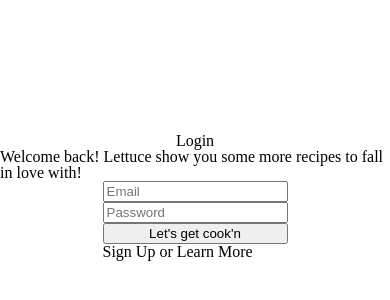
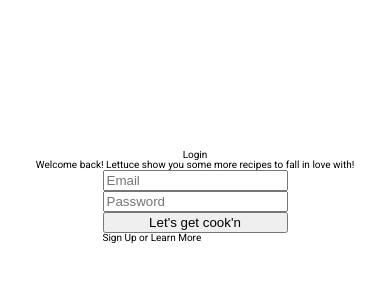
Before and after one commit to Reciplease-App/frontend, a React (Create React App) app: page /login in a window 390 px wide. Shown: the part 226-526 px from the top of the page. Built offline with nearby package versions, Linux system fonts and the light colour scheme.

Commit message:
brought in roboto font that goes with material ui and updated default font-size in order to effectively use responsive units for sizing

```diff
--- a/public/index.html
+++ b/public/index.html
@@ -15,6 +15,8 @@
       user's mobile device or desktop. See https://developers.google.com/web/fundamentals/web-app-manifest/
     -->
     <link rel="manifest" href="%PUBLIC_URL%/manifest.json" />
+    <link rel="stylesheet" href="https://fonts.googleapis.com/css?family=Roboto:300,400,500,700&display=swap" />
+
     <!--
       Notice the use of %PUBLIC_URL% in the tags above.
       It will be replaced with the URL of the `public` folder during the build.
@@ -25,7 +27,7 @@
       Learn how to configure a non-root public URL by running `npm run build`.
     -->
     <link rel="stylesheet" href="https://fonts.googleapis.com/css?family=Roboto:300,400,500,700&display=swap" />
-    <title>React App</title>
+    <title>Reciplease</title>
   </head>
   <body>
     <noscript>You need to enable JavaScript to run this app.</noscript>
--- a/src/components/LogIn.jsx
+++ b/src/components/LogIn.jsx
@@ -4,9 +4,6 @@
 
 import loginSchema from '../formSchema/loginSchema';
 
-
-function LogIn() {
-    // initial form values
 const formValues = {
     email: '',
     password: ''
@@ -17,10 +14,11 @@
     password: ''
 }
 
-    // tracking form values with useState
+function LogIn() {
+
     const [loginValues, setLoginValues] = useState(formValues);
     const [loginErrors, setLoginErrors] = useState(formErrors);
-    const [disabled, setDisabled] = useState(true);
+    // const [disabled, setDisabled] = useState(true);
 
 
 
@@ -44,13 +42,11 @@
             })
     }
 
-    // handler functions - tracking the user inputs
     const handleChange = (e) => {
         setLoginValues({...loginValues, [e.target.name]: e.target.value})
     }
 
 
-    // handler function - handles actions that take place when user submits
     const handleSubmit = (e) => {
         e.preventDefault()
         handleFormErrors(e.target.name, e.target.value)
--- a/src/index.css
+++ b/src/index.css
@@ -43,5 +43,14 @@
 }
 
 html body {
-  height: 100%;
+	height: 100%;
 }
+
+* {
+	box-sizing: border-box;
+}
+
+html {
+	font-size: 62.5%;
+	font-family: 'Roboto', sans-serif;
+}
```
Lines whose indentation alone changed are shown as unchanged.
